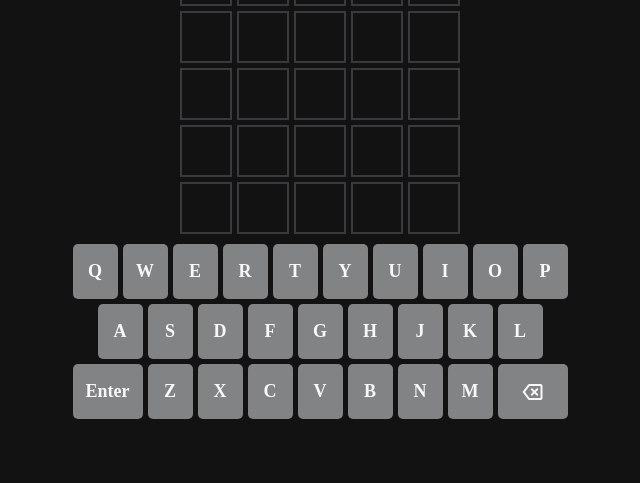
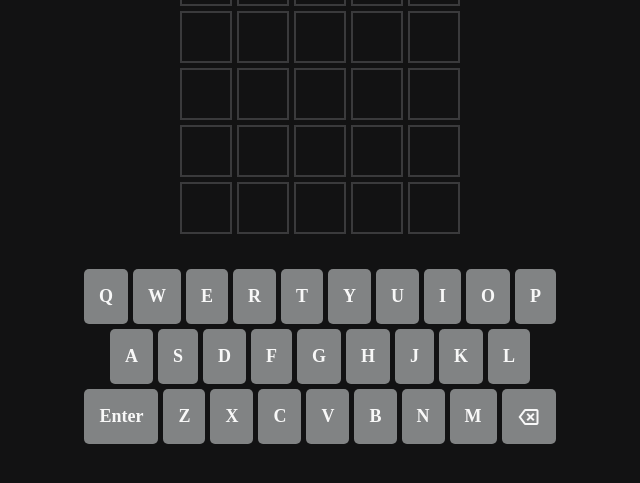
Before and after one commit to el-nada/nyt_game, a Flask app: page / in a window 1280 px wide. Shown: the part 276-759 px from the top of the page, without its empty margins (320-960 px from the left). Run offline with Flask 3, Linux system fonts and the light colour scheme.

Commit message:
fixed style

```diff
--- a/static/style.css
+++ b/static/style.css
@@ -39,7 +39,7 @@ body {
 }
 
 .key{
-    width: 25px;
+    width: fit-content;
     height: 35px;
     font-size: 18px;
     font-weight: bold;
@@ -49,12 +49,12 @@ body {
     justify-content: center;
     background-color: rgb(129, 131, 132);
     border-radius: 5px;
-    padding: 10px;
+    padding: 10px 15px;
     margin-bottom: 5px;
 }
 
-.largekey{
-    width: 50px;
+.keyboard{
+    padding: 25px;
 }
 
 .tile {
```
